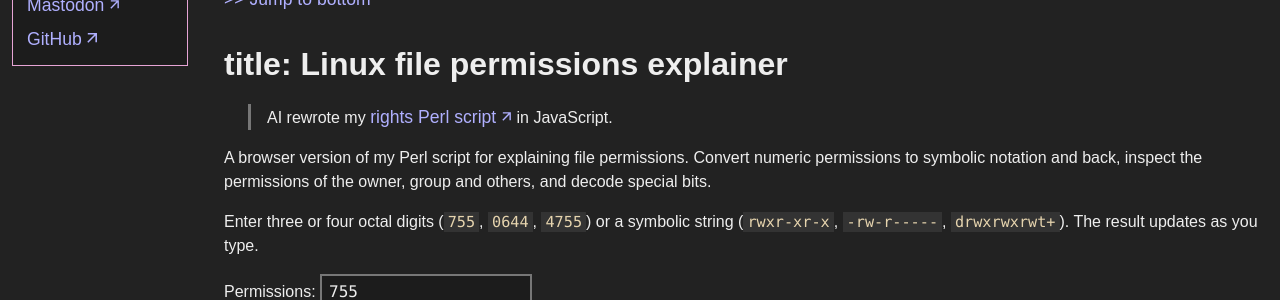
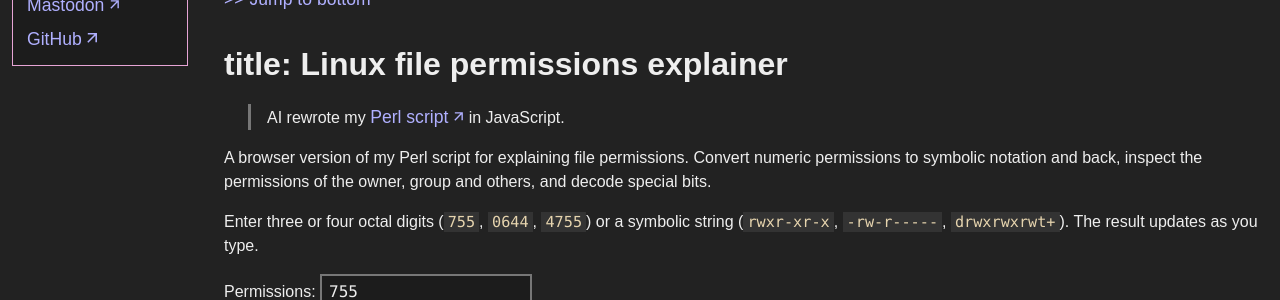
Before and after one commit to laserattack/laserattack.github.io, a Jekyll site: the page built from _posts/2026-11-05-file-permissions.markdown, in a window 1280 px wide. Shown: the part 165-465 px from the top of the page. Built offline with Jekyll 4.4.1, drawn with Linux system fonts in a browser that asks for light colours.

Commit message:
change post

```diff
--- a/_posts/2026-11-05-file-permissions.markdown
+++ b/_posts/2026-11-05-file-permissions.markdown
@@ -4,7 +4,7 @@ title: Linux file permissions explainer
 categories: [it, linux, tools]
 ---
 
-> AI rewrote my [rights Perl script](https://github.com/laserattack/rights) in JavaScript.
+> AI rewrote my [Perl script](https://github.com/laserattack/rights) in JavaScript.
 
 A browser version of my Perl script for explaining file permissions.
 Convert numeric permissions to symbolic notation and back, inspect the
```
